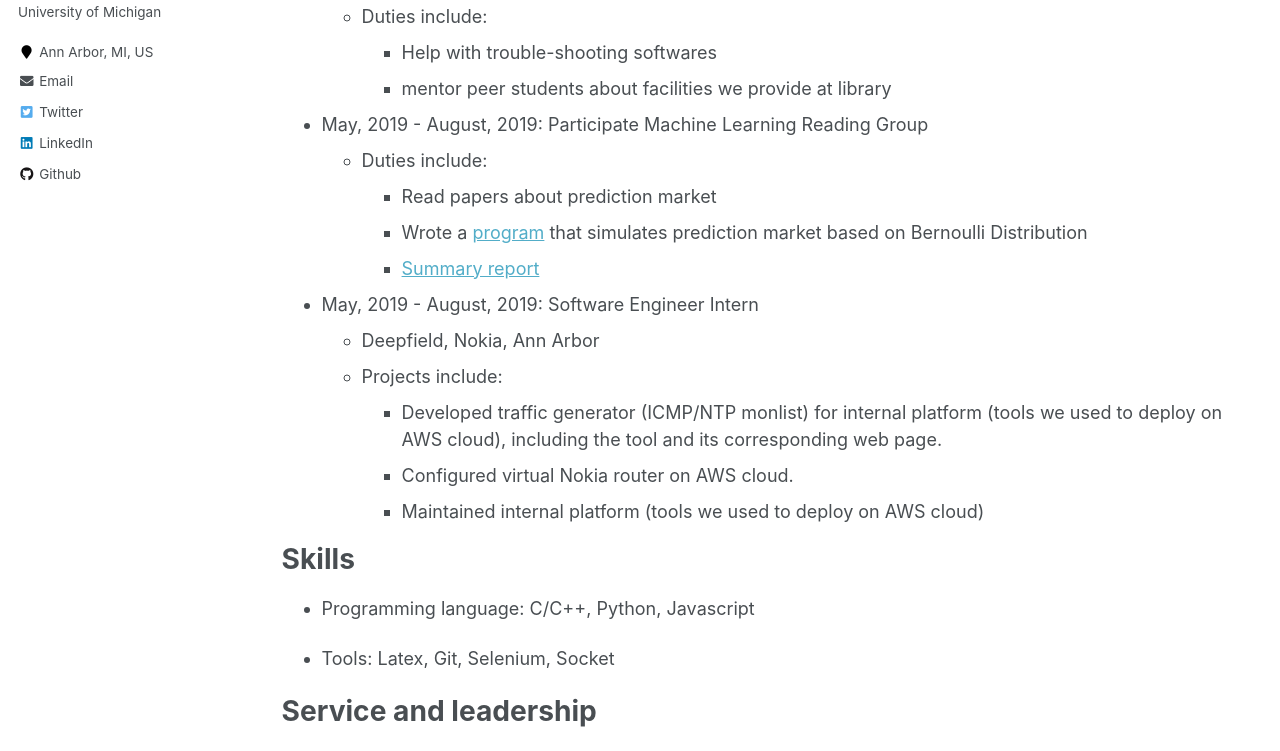
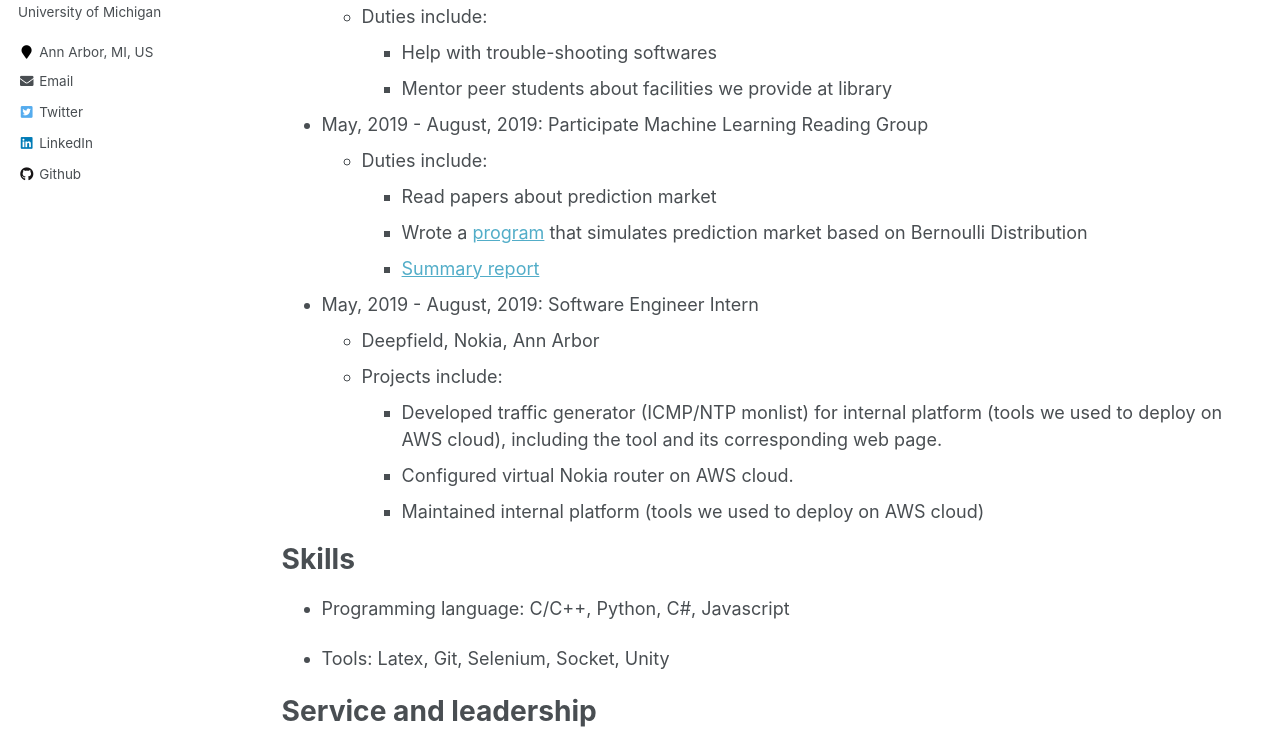
Before and after one commit to Shengyu-Feng/dnaihao.github.io, a Jekyll site: the page built from _pages/cv.md, in a window 1280 px wide and 1400 px high, scrolled down 976 px. Shown: the part 230-981 px from the top of the window. Built offline with Jekyll 4.4.1, drawn with Linux system fonts in a browser that asks for light colours.

Commit message:
Updated CV

```diff
--- a/_pages/cv.md
+++ b/_pages/cv.md
@@ -49,7 +49,7 @@ Work experience
   * Duderstadt Center, the University of Michigan
   * Duties include:
     * Help with trouble-shooting softwares
-    * mentor peer students about facilities we provide at library
+    * Mentor peer students about facilities we provide at library
 
 * May, 2019 - August, 2019: Participate Machine Learning Reading Group
   * Duties include:
@@ -66,9 +66,9 @@ Work experience
 
 Skills
 ======
-* Programming language: C/C++, Python, Javascript
+* Programming language: C/C++, Python, C#, Javascript
 
-* Tools: Latex, Git, Selenium, Socket
+* Tools: Latex, Git, Selenium, Socket, Unity
 
 Service and leadership
 ======
```
